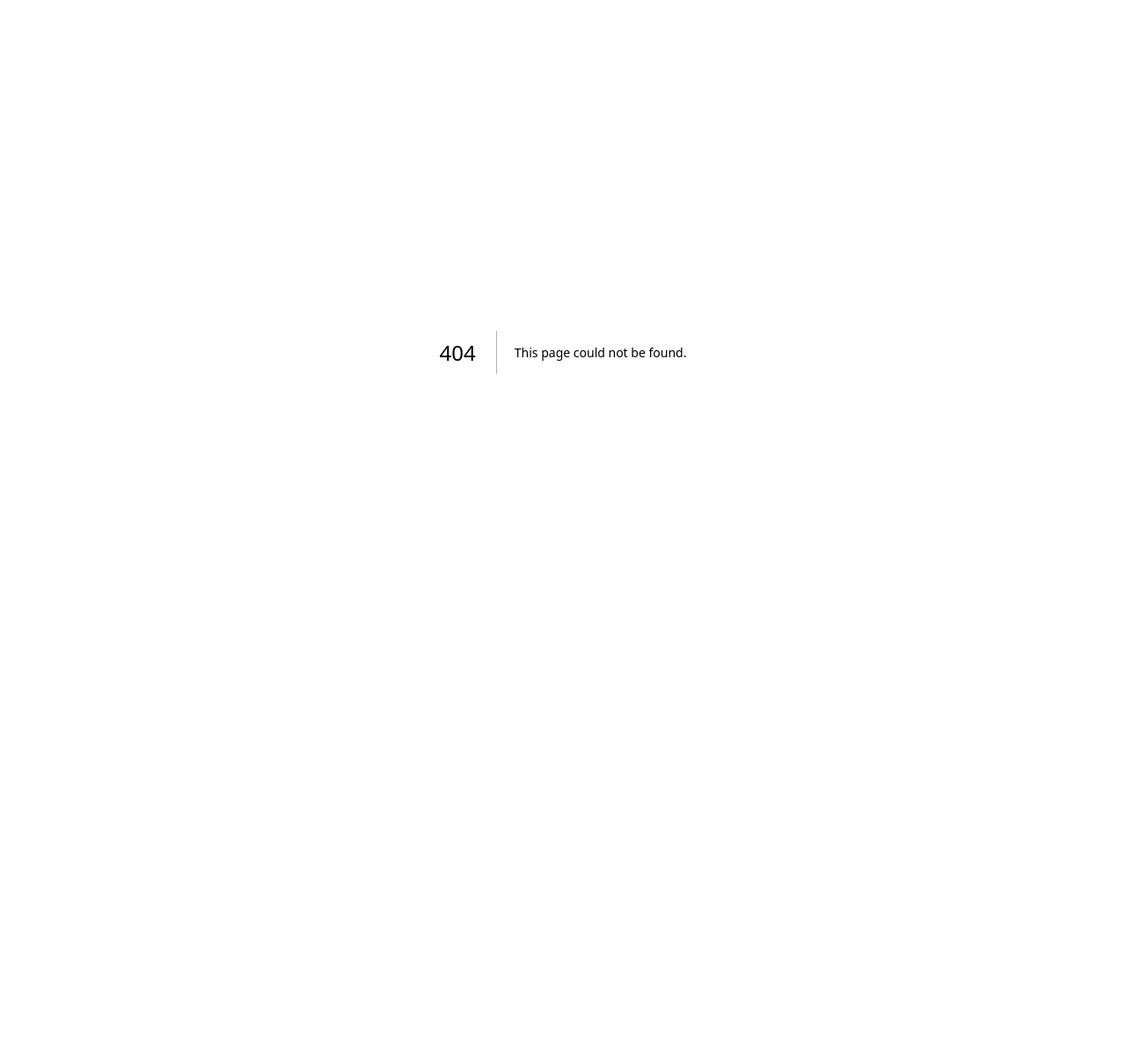
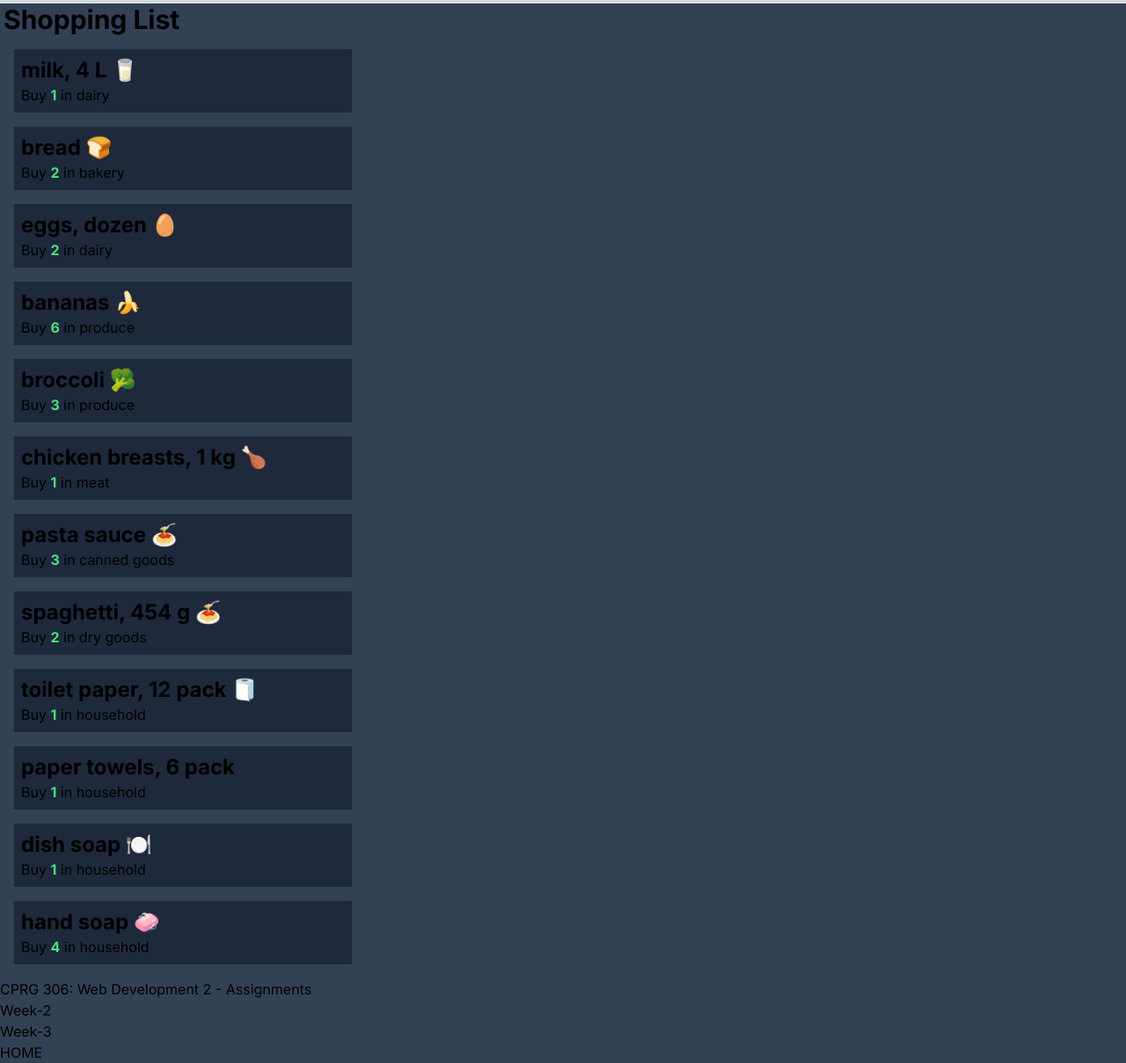
Before and after one commit to NickDimarzo/cprg306-assignments, a Next.js app: page /week-3 in a window 1280 px wide. Before the commit this address had no page. Shown: the whole page at 88% size. Before the commit the page ends 800 px from the top, so only its background shows below. Built offline with nearby package versions, Linux system fonts and the light colour scheme.

Commit message:
completed lab 3

```diff
--- a/app/layout.js
+++ b/app/layout.js
@@ -4,7 +4,7 @@ import './globals.css'
 const inter = Inter({ subsets: ['latin'] })
 
 export const metadata = {
-  title: 'Create Next App',
+  title: 'Shopping List',
   description: 'Generated by create next app',
 }
 
--- /dev/null
+++ b/app/week-3/item-list.js
@@ -0,0 +1,97 @@
+import Item from "./item";
+
+export default function ItemList(props) {
+
+        const item1 = {
+            name: "milk, 4 L 🥛",
+            quantity: 1,
+            category: "dairy",
+          };
+
+          const item2 = {
+            name: "bread 🍞",
+            quantity: 2,
+            category: "bakery",
+          };
+
+          const item3 = {
+            name: "eggs, dozen 🥚",
+            quantity: 2,
+            category: "dairy",
+          };
+
+          const item4 = {
+            name: "bananas 🍌",
+            quantity: 6,
+            category: "produce",
+          };
+
+          const item5 = {
+            name: "broccoli 🥦",
+            quantity: 3,
+            category: "produce",
+          };
+
+          const item6 = {
+            name: "chicken breasts, 1 kg 🍗",
+            quantity: 1,
+            category: "meat",
+          };
+
+          const item7 = {
+            name: "pasta sauce 🍝",
+            quantity: 3,
+            category: "canned goods",
+          };
+
+          const item8 = {
+            name: "spaghetti, 454 g 🍝",
+            quantity: 2,
+            category: "dry goods",
+          };
+
+          const item9 = {
+            name: "toilet paper, 12 pack 🧻",
+            quantity: 1,
+            category: "household",
+          };
+
+          const item10 = {
+            name: "paper towels, 6 pack",
+            quantity: 1,
+            category: "household",
+          };
+
+          const item11 = {
+            name: "dish soap 🍽️",
+            quantity: 1,
+            category: "household",
+          };
+
+          const item12 = {
+            name: "hand soap 🧼",
+            quantity: 4,
+            category: "household",
+          };
+
+    return(
+        <div>
+            <h1 className = "font-bold text-3xl m-1">Shopping List</h1>
+            <ul>
+                <li><Item {...item1} /></li>
+                <li><Item {...item2} /></li>
+                <li><Item {...item3} /></li>
+                <li><Item {...item4} /></li>
+                <li><Item {...item5} /></li>
+                <li><Item {...item6} /></li>
+                <li><Item {...item7} /></li>
+                <li><Item {...item8} /></li>
+                <li><Item {...item9} /></li>
+                <li><Item {...item10} /></li>
+                <li><Item {...item11} /></li>
+                <li><Item {...item12} /></li>
+            </ul>
+        </div>
+
+    );
+}
--- /dev/null
+++ b/app/week-3/item.js
@@ -0,0 +1,8 @@
+export default function Item({name, quantity, category}) {
+    return (
+        <div className = "p-2 m-4 bg-slate-800 max-w-sm" >
+            <h2 className = "font-bold text-2xl">{name}</h2>
+            <p>Buy <span className="font-bold text-green-400">{quantity}</span> in {category}</p>
+        </div>
+    );
+}
--- /dev/null
+++ b/app/week-3/page.js
@@ -0,0 +1,16 @@
+import ItemList from "./item-list";
+import Link from "next/link";
+
+export default function Page() {
+    return (
+      <main className = "bg-slate-700">
+        <ItemList />
+        <h1>CPRG 306: Web Development 2 - Assignments</h1>
+        <ul>
+          <li><Link href="week-2">Week-2</Link></li>
+          <li><Link href="week-3">Week-3</Link></li>
+          <li><Link href="/">HOME</Link></li>
+        </ul>
+      </main>
+    );
+}
```
